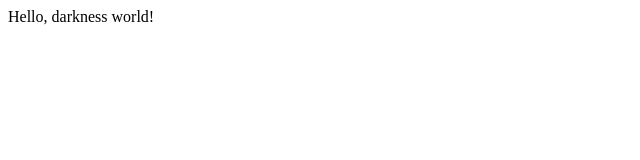
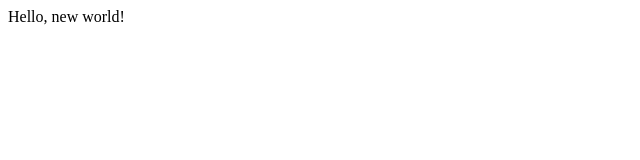
Before and after one commit to Zolotorevich/Lens-fit-chart, a plain HTML site: page index.html in a window 1280 px wide. Shown: the full height of the page, 0-640 px from the left. Drawn offline with Linux system fonts and the light colour scheme.

Commit message:
merge test DO

```diff
--- a/index.html
+++ b/index.html
@@ -5,6 +5,6 @@
 	<title>Lens fit chart</title>
 </head>
 <body>
-	Hello, darkness world!
+	Hello, new world!
 </body>
 </html>
```
